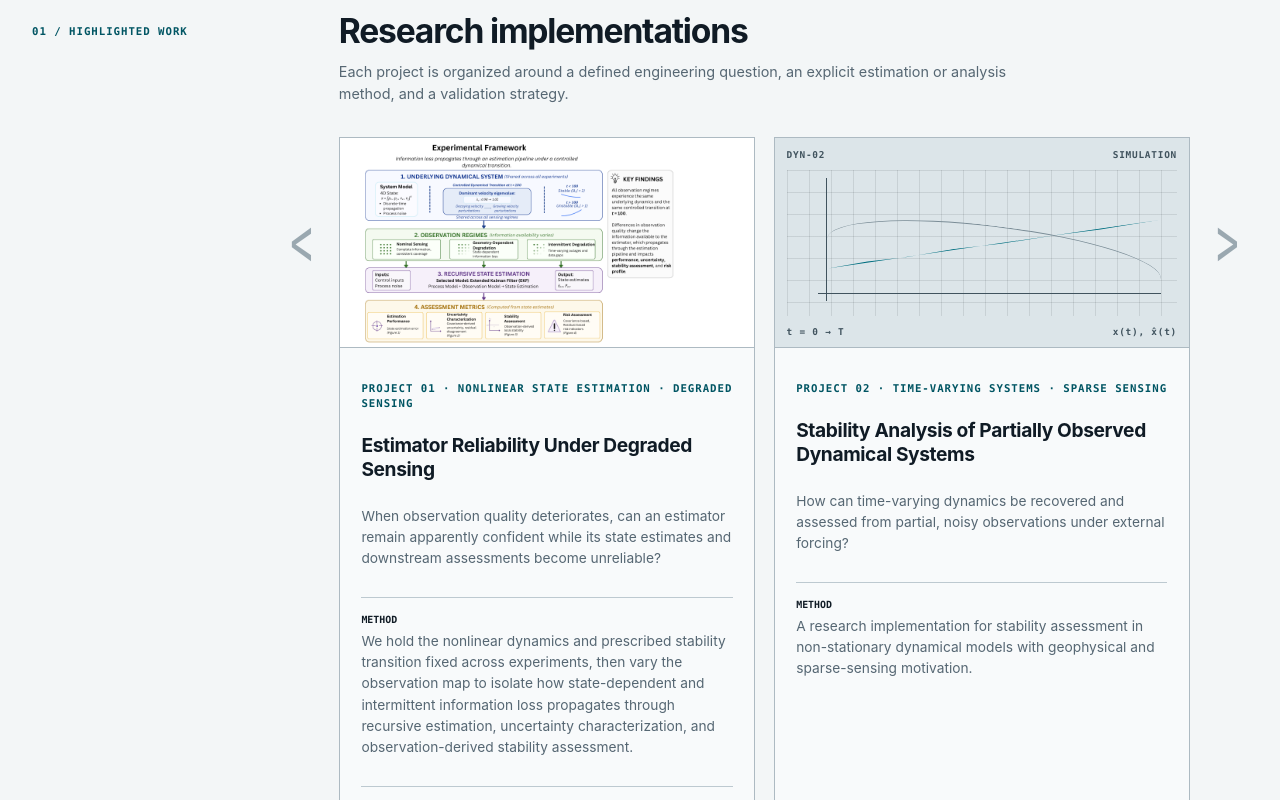
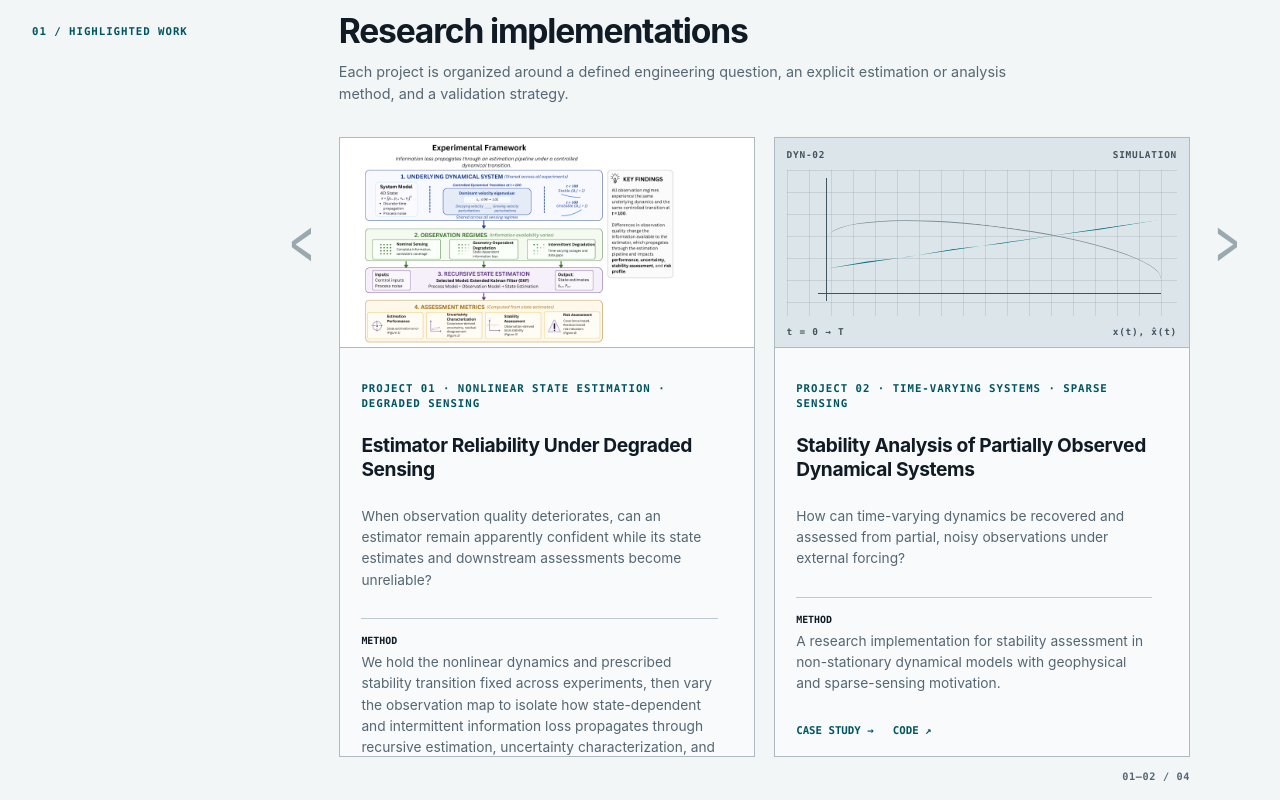
Before and after one commit to afleck18/andrew-fleck-portfolio, a Next.js app: page / in a window 1280 px wide. Shown: the part 1100-1900 px from the top of the page. Built offline with nearby package versions, Linux system fonts and the light colour scheme; no server answers.

Commit message:
Make project card content scrollable

```diff
--- a/app/ResearchCarousel.tsx
+++ b/app/ResearchCarousel.tsx
@@ -29,7 +29,7 @@ export function ResearchCarousel() {
     <button className="carousel-arrow carousel-arrow-left" type="button" onClick={changePage} aria-label="Show previous research projects" aria-controls="featured-research"><span>{"<"}</span></button>
     <div className="work-grid" id="featured-research" aria-live="polite">{visibleProjects.map((project,index) => {
       const projectIndex = page * 2 + index;
-      return <article className="work-card" key={project.slug}><TechnicalPanel type={panelTypes[projectIndex]}/><div className="work-card-body"><p className="project-meta">PROJECT {project.number} · {project.area}</p><h3>{project.cardTitle || project.title}</h3><p>{project.problem}</p><p className="method"><strong>Method</strong>{project.approach}</p>{project.cardTitle && <p className="finding"><strong>Finding</strong>{project.significance}</p>}<div className="card-links"><Link href={`/research/#${project.slug}`}>Case study →</Link>{project.repo && <a href={project.repo}>Code ↗</a>}</div></div></article>;
+      return <article className="work-card" key={project.slug}><TechnicalPanel type={panelTypes[projectIndex]}/><div className="work-card-body" tabIndex={0} aria-label={`${project.cardTitle || project.title} details`}><p className="project-meta">PROJECT {project.number} · {project.area}</p><h3>{project.cardTitle || project.title}</h3><p>{project.problem}</p><p className="method"><strong>Method</strong>{project.approach}</p>{project.cardTitle && <p className="finding"><strong>Finding</strong>{project.significance}</p>}<div className="card-links"><Link href={`/research/#${project.slug}`}>Case study →</Link>{project.repo && <a href={project.repo}>Code ↗</a>}</div></div></article>;
     })}</div>
     <button className="carousel-arrow carousel-arrow-right" type="button" onClick={changePage} aria-label="Show next research projects" aria-controls="featured-research"><span>{">"}</span></button>
     <p className="carousel-position">{page === 0 ? "01–02" : "03–04"} / 04</p>
--- a/app/globals.css
+++ b/app/globals.css
@@ -60,6 +60,7 @@ footer{border-top:2px solid var(--ink);font-family:var(--mono)}
 .carousel-arrow{top:105px}
 .carousel-arrow span{transform:scaleX(1.08) scaleY(2)}
 .finding{border-top:1px solid var(--line);padding-top:1rem}.finding strong{font:700 .62rem var(--mono);display:block;color:var(--ink);text-transform:uppercase;margin-bottom:.35rem}.diagram-panel{position:relative;background:#fff}.diagram-panel img{object-fit:contain}
+.work-card{max-height:620px;overflow:hidden}.technical-panel{flex:0 0 210px}.work-card-body{min-height:0;overflow-y:auto;overscroll-behavior:contain;scrollbar-gutter:stable}.work-card-body:focus-visible{outline:3px solid #ffb84d;outline-offset:-3px}
 .work-section .carousel-shell{margin-left:calc(230px + 6vw - 58px)}
 .output-section{padding:82px 0}.output-section h2{font-size:2.1rem}.output-list article{display:grid;grid-template-columns:55px 1fr auto;gap:1.2rem;padding:1.25rem 0;border-top:1px solid var(--line);align-items:start}.output-index{font:700 .65rem var(--mono);color:var(--teal)}.output-list h3{font-size:1rem;margin:0 0 .25rem}.output-list article p{font-size:.76rem;color:var(--muted);margin:0}.output-list>.text-link{display:inline-block;margin-top:1.5rem}
 @media(max-width:950px){.engineering-hero{grid-template-columns:1fr}.hero-console{min-height:360px}.work-heading{grid-template-columns:1fr}.work-grid{grid-template-columns:1fr 1fr}}
```
